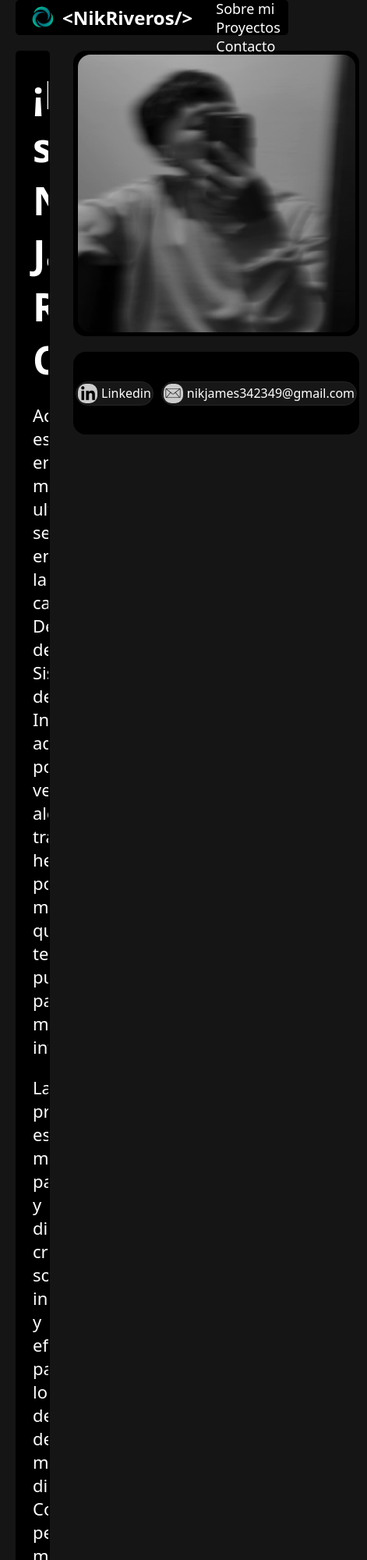
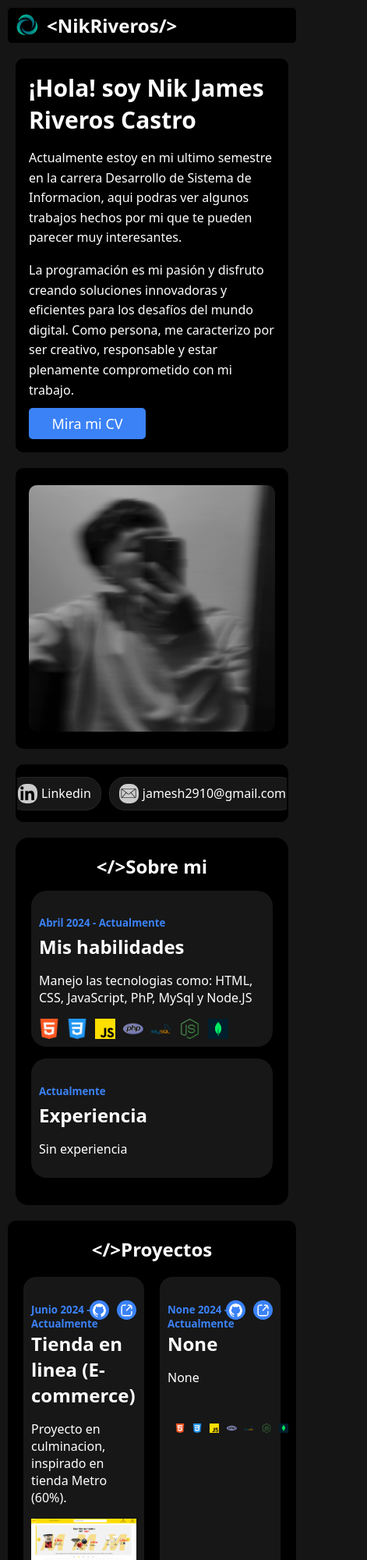
Before and after one commit to Akashizzz1/Portfolio, a plain HTML site: page index.html in a window 390 px wide. Shown: the top 2000 px of the page at 78% size, 471 px wide, since content can reach past the window. Drawn offline with Linux system fonts and the light colour scheme.

Commit message:
actualizacion

```diff
--- /dev/null
+++ b/css/mobile.css
@@ -0,0 +1,169 @@
+@media screen and (max-width: 767px) {
+    .header {
+        margin: 10px;
+    }
+
+    .logo {
+        margin-left: 10px;
+    }
+
+    .menu {
+        display: none;
+        position: absolute;
+        top: 45px;
+        left: 0;
+        width: 100%;
+        background-color: black;
+        border-radius: 5px;
+        padding: 10px 0;
+        box-shadow: 0 2px 5px rgba(0, 0, 0, 0.2);
+        z-index: 1000;
+    }
+
+    .menu.active {
+        display: block;
+    }
+
+    .menu li {
+        display: block;
+        text-align: center;
+        margin-bottom: 10px;
+    }
+
+    .menu li a {
+        padding: 10px;
+        display: block;
+        color: #fff;
+        text-decoration: none;
+        border-radius: 5px;
+        transition: background-color 0.3s;
+    }
+
+    .menu li a:hover {
+        background-color: #1D4ED8;
+    }
+
+    .presentation {
+        margin: 20px 10px;
+        display: block;
+    }
+
+    .me, .photo, .links {
+        margin-bottom: 20px;
+        padding: 15px;
+        background-color: black;
+        border-radius: 10px;
+        overflow: hidden;
+        border: 2px solid transparent;
+        transition: transform 0.55s ease;
+    }
+
+    .me {
+        margin-bottom: 20px;
+    }
+
+    .me h1 {
+        font-size: 30px;
+        margin-bottom: 10px;
+    }
+
+    .me p {
+        font-size: 16px;
+        line-height: 1.6;
+        margin-bottom: 10px;
+    }
+
+    .photo img {
+        width: 100%;
+        border-radius: 10px;
+    }
+
+    .links {
+        display: flex;
+        gap: 10px;
+        align-items: center;
+        height: 40px;
+    }
+
+    .links a {
+        text-decoration: none;
+        color: white;
+        padding: 8px 12px;
+        border-radius: 20px;
+        transition: background-color 0.3s;
+    }
+
+    .links a:hover {
+        background-color: #1D4ED8;
+    }
+
+    .body2, .contact {
+        margin: 20px 10px 0;
+        padding: 20px;
+        background-color: black;
+        border-radius: 10px;
+        color: #fff;
+    }
+
+    .body2 h2, .contact h2 {
+        margin-top: 0;
+    }
+
+    .skills, .exp {
+        padding: 10px;
+        background-color: #171717;
+        border-radius: 20px;
+        margin-top: 15px;
+    }
+
+    .skills h5, .exp h5 {
+        color: #3B82F6;
+        margin-bottom: 5px;
+    }
+
+    .skills p:first-child {
+        margin-top: 0;
+    }
+
+    .social-links {
+        position: absolute;
+        top: 30px;
+        right: 10px;
+        display: flex;
+        gap: 10px;
+        z-index: 1000;
+    }
+
+    .social-links img {
+        border-radius: 25px;
+        width: 26px;
+        height: auto;
+    }
+    .circle{
+        --tw-text-opacity: 1;
+        background-color: rgb(59 130 246 / var(--tw-text-opacity));
+        border-radius: 500px;
+        display: flex;
+        justify-content: center;
+        align-items: center;
+        width: 25px;
+        height: 25px;
+        overflow: hidden;
+    }
+    .circle img {
+        max-width: 70%;
+        max-height: 70%;
+        display: block;
+        margin: auto;
+    }
+    .dev2 {
+        display: flex;
+        width: 30%;
+        margin: 10px;
+    }
+
+    .dev2 img {
+        margin-right: 10px;
+        width: 30%;
+    }
+}
--- a/index.html
+++ b/index.html
@@ -6,6 +6,7 @@
     <meta name="viewport" content="width=device-width, initial-scale=1.0">
     <title>@NikRiveros</title>
     <link rel="stylesheet" href="./css/index.css">
+    <link rel="stylesheet" href="./css/mobile.css" media="screen and (max-width: 720px)">
 </head>
 <body>
     <div class="header">
@@ -47,7 +48,7 @@
                         <div class="icono">
                             <img src="./image/correo.png" alt="Linkedin">
                         </div>
-                        <p>nikjames342349@gmail.com</p>
+                        <p>jamesh2910@gmail.com</p>
                     </a>
                 </div>
             </div>
```
